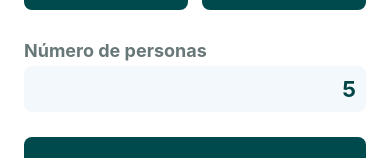
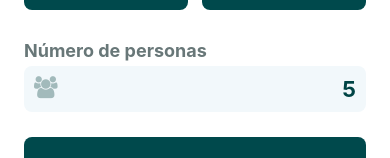
Before and after one commit to teo009/propinasRestaurant, a React Native app: screen / in a window 390 px wide. Shown: the part 345-503 px from the top of the page. Built offline with nearby package versions, Linux system fonts and the light colour scheme.

Commit message:
Agregando iclono al inout usuarios con FontAwesome

```diff
--- a/src/components/Body.tsx
+++ b/src/components/Body.tsx
@@ -1,5 +1,6 @@
 import React, { useEffect, useState } from 'react'
 import { View, Text, TextInput, StyleSheet, TouchableOpacity, ScrollView } from 'react-native'
+import { FontAwesome } from '@expo/vector-icons'
 
 const Body = () => {
 
@@ -14,13 +15,6 @@ const Body = () => {
     const resetData = () => {
 
     }
-
-    //<FontAwesome
-    //    style={styles.inputaddon}
-    //    name="user"
-    //    size={32}
-    //    color="black"
-    ///>
 
     return (
         <View style={styles.container}>
@@ -142,6 +136,11 @@ const Body = () => {
                         Número de personas
                     </Text>
                     <View>
+                        <FontAwesome
+                            style={styles.inputaddon}
+                            name="users"
+                            size={32}
+                        />
                         <TextInput
                             style={styles.inputs}
                             keyboardType='numeric'
```
